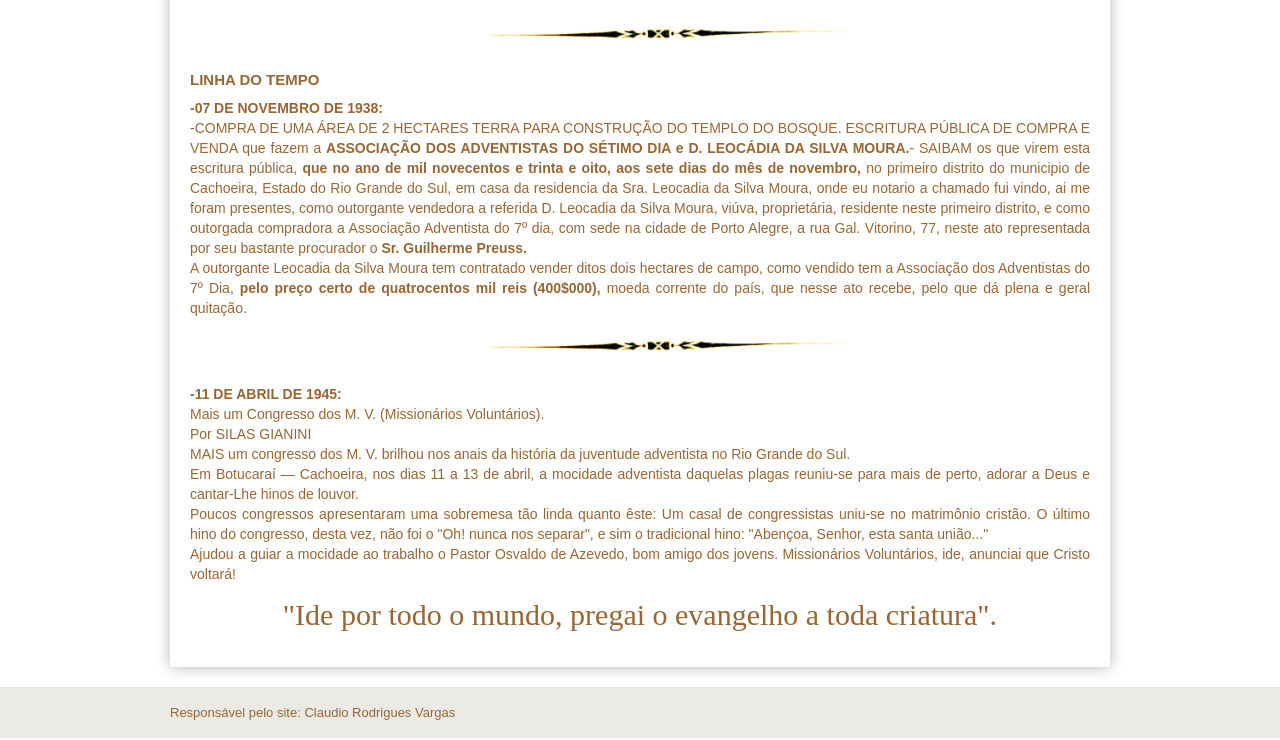
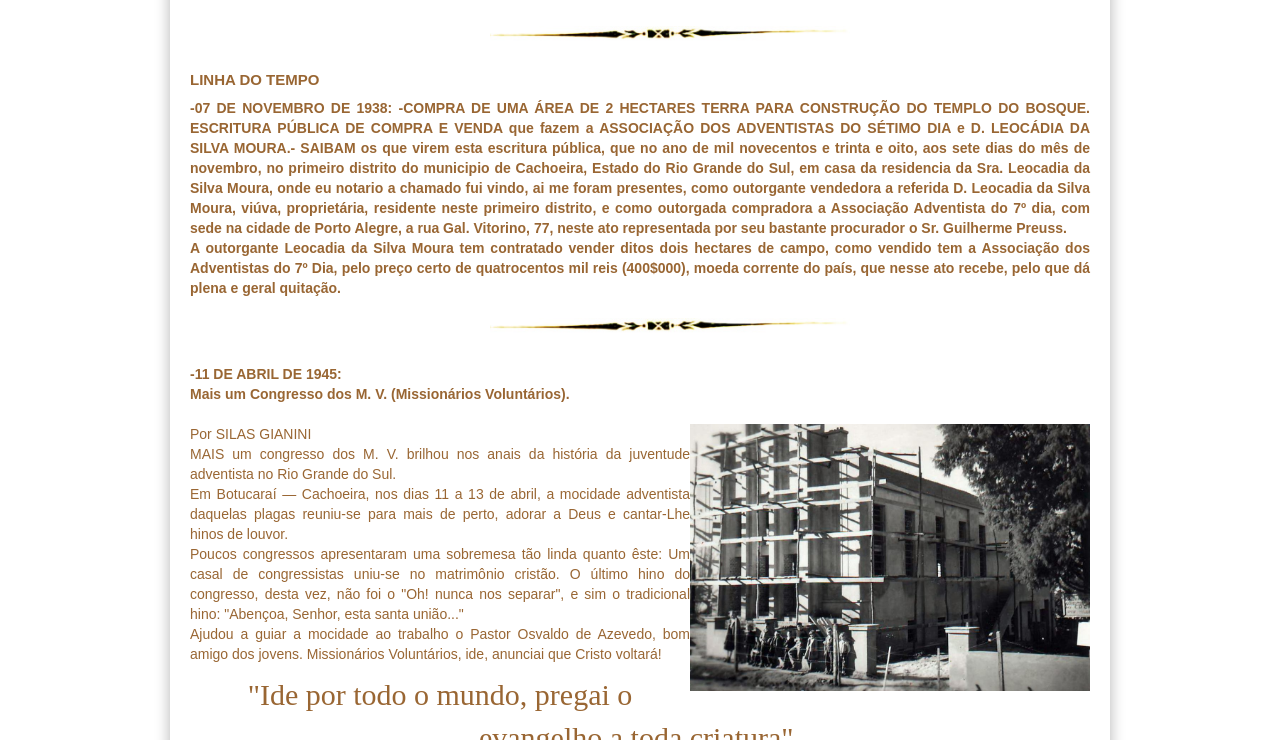
Before and after one commit to claudiovargas1955/claudiovargas1955.github.io, a Jekyll site: the page built from _pages/história-da-iasd-bosque.html, in a window 1280 px wide and 900 px high, scrolled down 817 px, cut to the strip 160-900 px from the top of the window. Built offline with Jekyll 4.4.1, drawn with Linux system fonts in a browser that asks for light colours; some web fonts are replaced.

Commit message:
Update história-da-iasd-bosque.html

```diff
--- a/_pages/história-da-iasd-bosque.html
+++ b/_pages/história-da-iasd-bosque.html
@@ -114,7 +114,7 @@
 <img class="dir3" style="float:center"; src="/images/separacao.jpg" class="img-responsive" width="400px" title="";/><br>
 
 <h5>LINHA DO TEMPO</h5>
-<p><b>-07 DE NOVEMBRO DE 1938: </b><br>
+<p><b>-07 DE NOVEMBRO DE 1938:
 -COMPRA DE UMA ÁREA DE 2 HECTARES TERRA PARA CONSTRUÇÃO DO TEMPLO DO BOSQUE.
 ESCRITURA PÚBLICA DE COMPRA E VENDA que fazem a <b>ASSOCIAÇÃO DOS ADVENTISTAS DO SÉTIMO DIA e D. LEOCÁDIA DA SILVA MOURA.</b>- SAIBAM os que virem esta escritura
 pública, <b>que no ano de mil novecentos e trinta e oito, aos sete dias do mês de novembro, </b>no primeiro distrito do municipio de Cachoeira, Estado do Rio Grande
@@ -127,7 +127,8 @@
 <img class="dir3" style="float:center"; src="/images/separacao.jpg" class="img-responsive" width="400px" title="";/><br>
 
 <p><b>-11 DE ABRIL DE 1945: </b><br>
-Mais um Congresso dos M. V. (Missionários Voluntários).<br>
+Mais um Congresso dos M. V. (Missionários Voluntários).<br></b><br><img class="dir2" style="float:right"; src="/images/iasd.jpg" class="img-responsive" width="400px"
+title="Congresso M. V. 1945";/>
 Por SILAS GIANINI<br>
 MAIS um congresso dos M. V. brilhou nos anais da história da juventude adventista no Rio Grande do Sul. <br>
 Em Botucaraí — Cachoeira, nos dias 11 a 13 de abril, a mocidade adventista daquelas plagas reuniu-se para mais de perto, adorar a Deus e cantar-Lhe hinos de louvor.<br>
```
